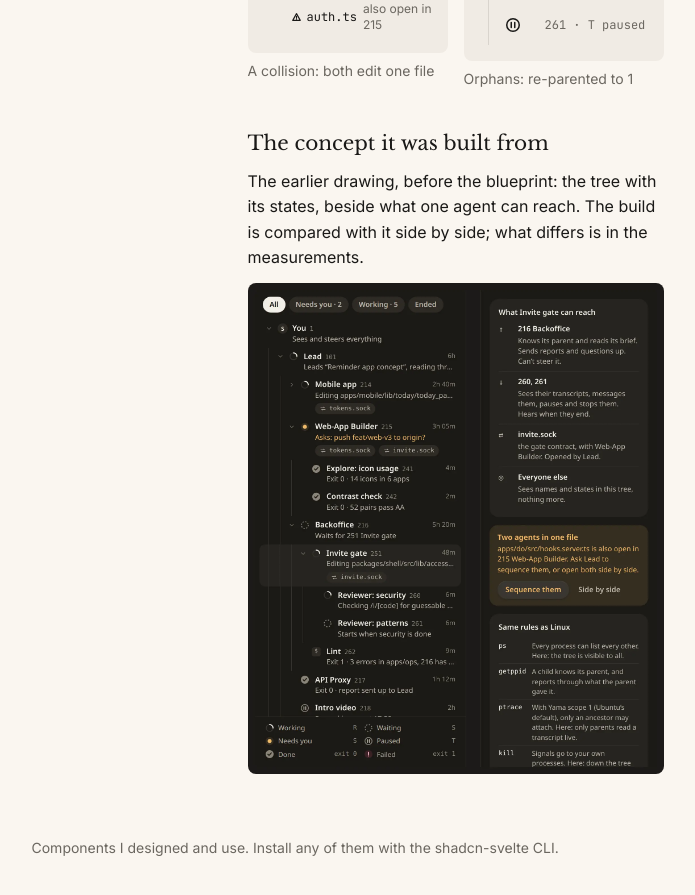
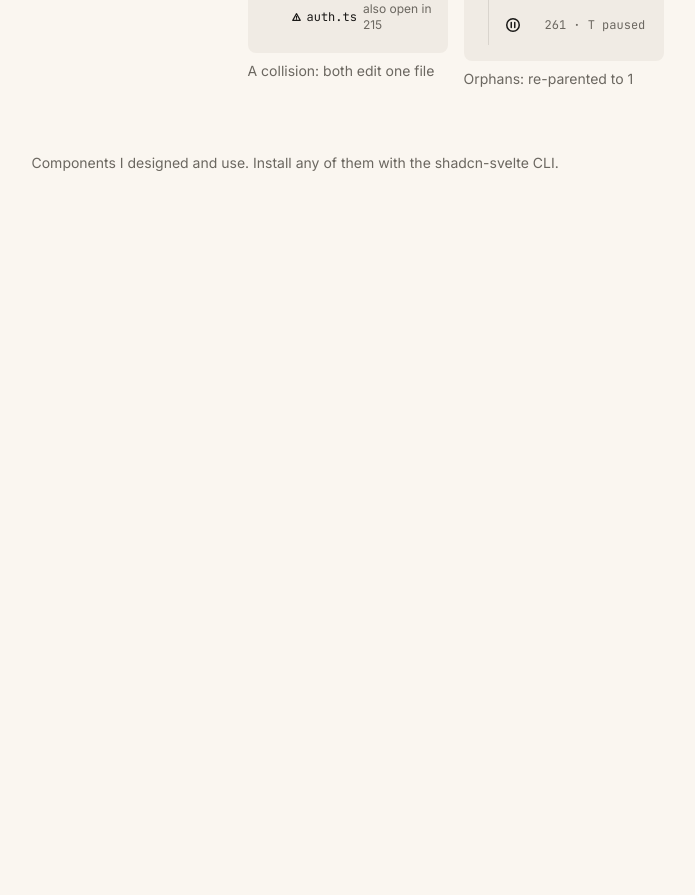
Before and after one commit to simon-lund/registry, a SvelteKit app: page /components/agent-tree in a window 1280 px wide. Shown: the part 2400-3295 px from the top of the page, without its empty margins (57-752 px from the left). After the commit the page ends 2613 px from the top, so only its background shows below. Built offline with nearby package versions, Linux system fonts and the light colour scheme.

Commit message:
Agent tree plate: drop the concept drawing

```diff
--- a/src/routes/components/agent-tree/+page.svelte
+++ b/src/routes/components/agent-tree/+page.svelte
@@ -179,17 +179,5 @@
 				<PlateMeasure label="Working mark" value="one turn in 3s, linear; still under reduced motion" />
 			</PlateMeasures>
 		</PlateSection>
-		<PlateSection title="The concept it was built from">
-		<p>
-			The earlier drawing, before the blueprint: the tree with its states, beside what one agent can
-			reach. The build is compared with it side by side; what differs is in the measurements.
-		</p>
-		<img
-			src="/agents-tree.webp"
-			alt="A tree of coding agents with their states, beside what one agent can reach and the Linux rules it follows."
-			class="bg-muted w-full rounded-lg"
-			loading="lazy"
-		/>
-	</PlateSection>
 </PlateNotes>
 </Plate>
```
Also changed, not shown: static/agents-tree.webp (deleted), 1 other file (tests, documents, lock files or other folders).
